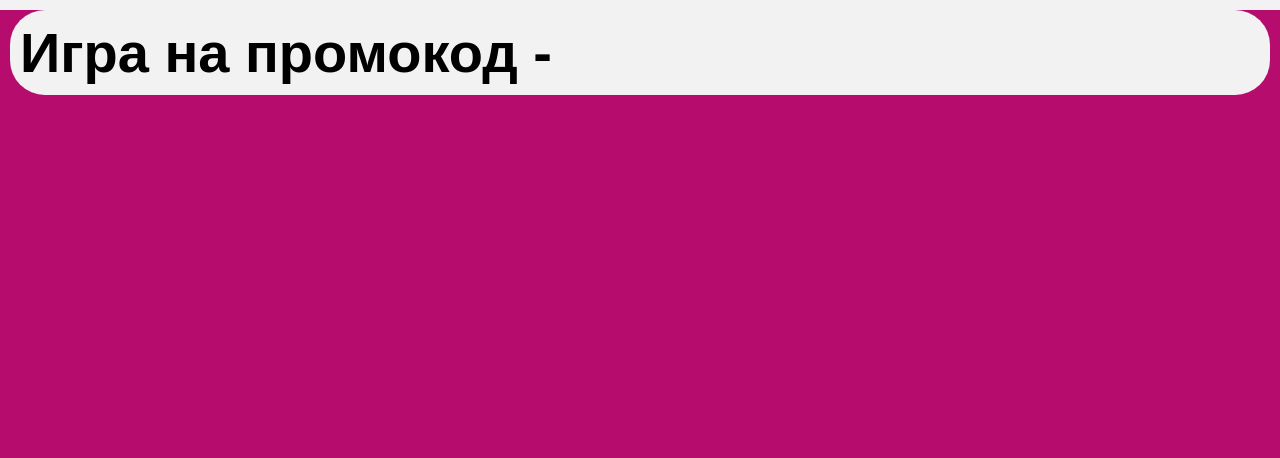
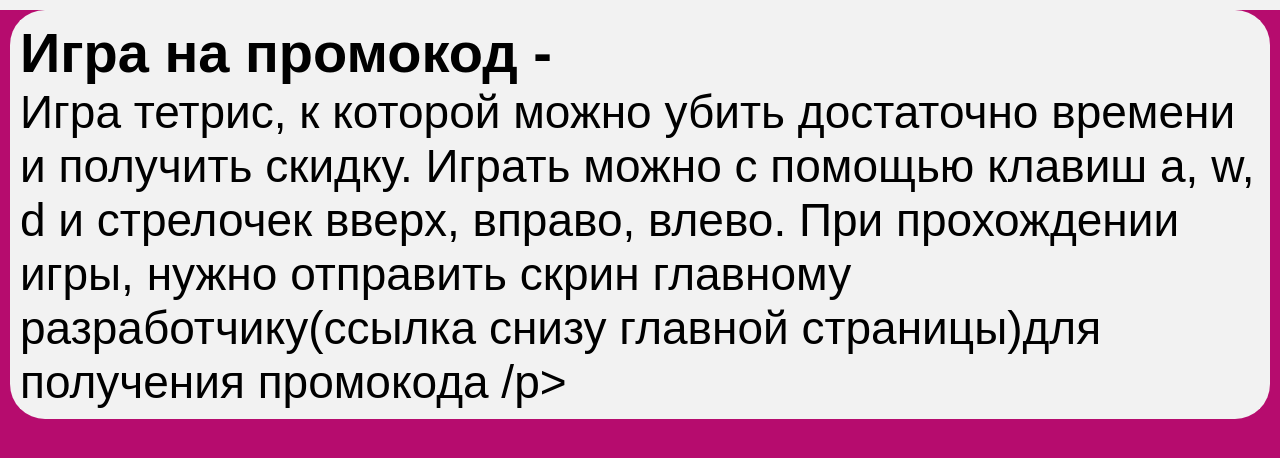
Before and after one commit to julykay/julykay-MBmagic.github.io, a plain HTML site: page page14.html in a window 1280 px wide. Drawn offline with Linux system fonts and the light colour scheme.

Commit message:
Update page14.html

```diff
--- a/page14.html
+++ b/page14.html
@@ -10,6 +10,6 @@
 <body class="j">
 	<div class="juu">
 	<h6 class="ju">Игра на промокод - </h6>
-	<p class="jup"></p></div>
+	<p class="jup">Игра тетрис, к которой можно убить достаточно времени и получить скидку. Играть можно с помощью клавиш a, w, d и стрелочек вверх, вправо, влево. При прохождении игры, нужно отправить скрин главному разработчику(ссылка снизу главной страницы)для получения промокода /p></div>
 </body>
 </html>
```
